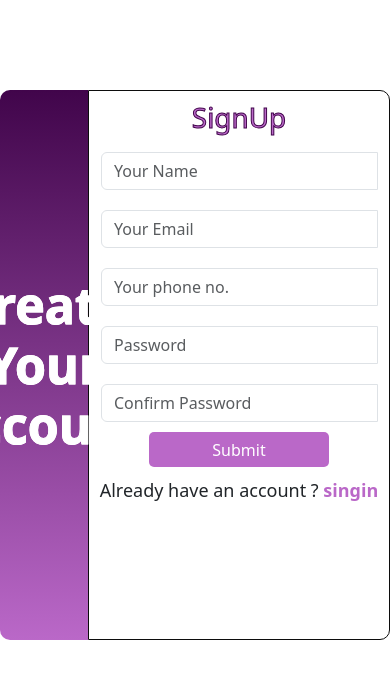
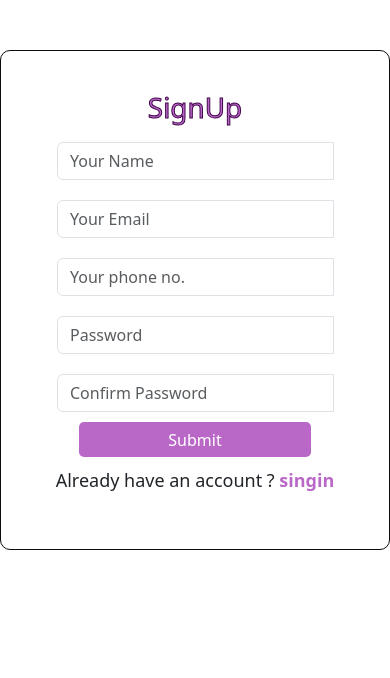
Before and after one commit to ggayathri2468/react_ecommerce, a React (Vite) app: page /react_ecommerce/signup in a window 390 px wide. Shown: the top 678 px of the page. Built offline with nearby package versions, Linux system fonts and the light colour scheme.

Commit message:
add media queary for  signin signup

```diff
--- a/src/authentication/signin/Signin.css
+++ b/src/authentication/signin/Signin.css
@@ -33,7 +33,9 @@
         background-position: 0px 0px;
     }
 }
-
+.marigntop{
+    margin-top: 90px;
+}
 .sign {
     width: 500px;
     border: 1px solid #41054b;
@@ -73,3 +75,34 @@
      font-weight: bold;
       color: #BA68C8;
 }
+@media (min-width: 320px) and (max-width: 480px) {
+  .sideimg1{
+    display: none;
+  }
+  .sign{
+    width: 400px;
+    border-radius: 10px;
+
+  }
+.marigntop{
+    margin-top: 45px;
+}
+
+}
+@media (min-width: 481px) and (max-width: 767px) {
+
+    .sideimg1{
+    display: none;
+  }
+  .sign{
+    width: 400px;
+    border-radius: 10px;
+
+  }
+
+}
+@media (min-width: 768px) and (max-width: 1024px) and (orientation: landscape) {
+
+  /* CSS */
+
+}
--- a/src/authentication/signin/Signin.jsx
+++ b/src/authentication/signin/Signin.jsx
@@ -55,8 +55,8 @@ function Signinpage() {
 
   return (
     <div
-      className="d-flex justify-content-center align-items-center"
-      style={{ marginTop: "90px" }}
+      className="d-flex justify-content-center align-items-center marigntop"
+
     >
       <div className="sideimg1">
         <h2 className="title1">Signin to your account</h2>
--- a/src/authentication/signup/Signup.css
+++ b/src/authentication/signup/Signup.css
@@ -89,3 +89,49 @@
     font-weight: bold;
     color: #BA68C8
 }
+.marigntop{
+    margin-top: 90px;
+}
+
+@media (min-width: 320px) and (max-width: 480px) {
+    .sideimg{
+        display: none;
+    }
+    .login{
+    width: 400px;
+    border-radius: 10px;
+    padding-top: 40px;
+     height: 500px;
+
+  }
+.marigntop{
+    margin-top: 50px;
+}
+}
+@media (min-width: 481px) and (max-width: 767px) {
+  .sideimg{
+        display: none;
+    }
+    .login{
+    width: 400px;
+    border-radius: 10px;
+    padding-top: 40px;
+     height: 500px;
+
+  }
+.marigntop{
+    margin-top: 50px;
+}
+}
+@media (min-width: 768px) and (max-width: 1024px) and (orientation: landscape) {
+
+.marigntop{
+    margin-top: 30px;
+}
+}
+@media (min-width: 1025px) and (max-width: 1280px) {
+
+.marigntop{
+    margin-top: 80px;
+}
+}
--- a/src/authentication/signup/Signup.jsx
+++ b/src/authentication/signup/Signup.jsx
@@ -141,8 +141,8 @@ export function Signup() {
   }
   return (
     <div
-      className="login_container d-flex justify-content-center align-items-center"
-      style={{ marginTop: "90px" }}
+      className="login_container d-flex justify-content-center align-items-center marigntop"
+
     >
       <div className="sideimg">
         <h2 className="title">Create Your Account</h2>
```
